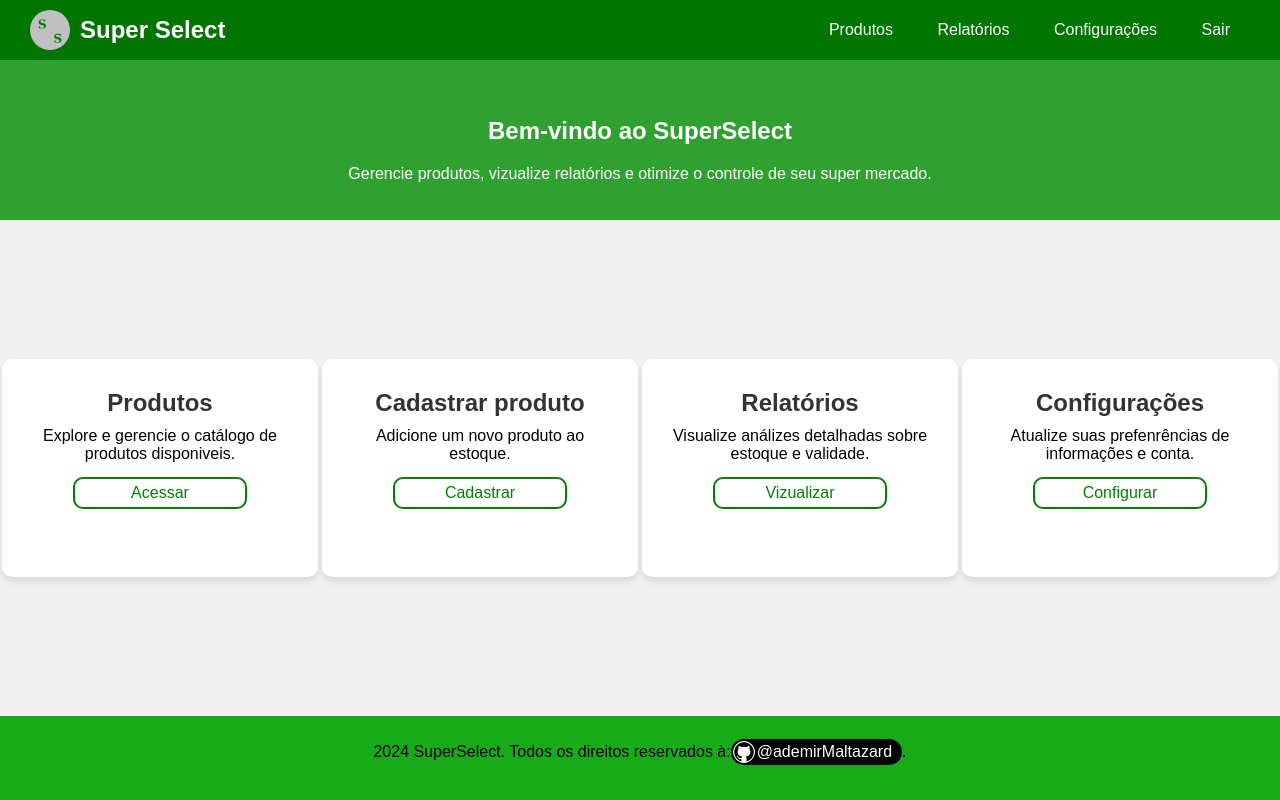
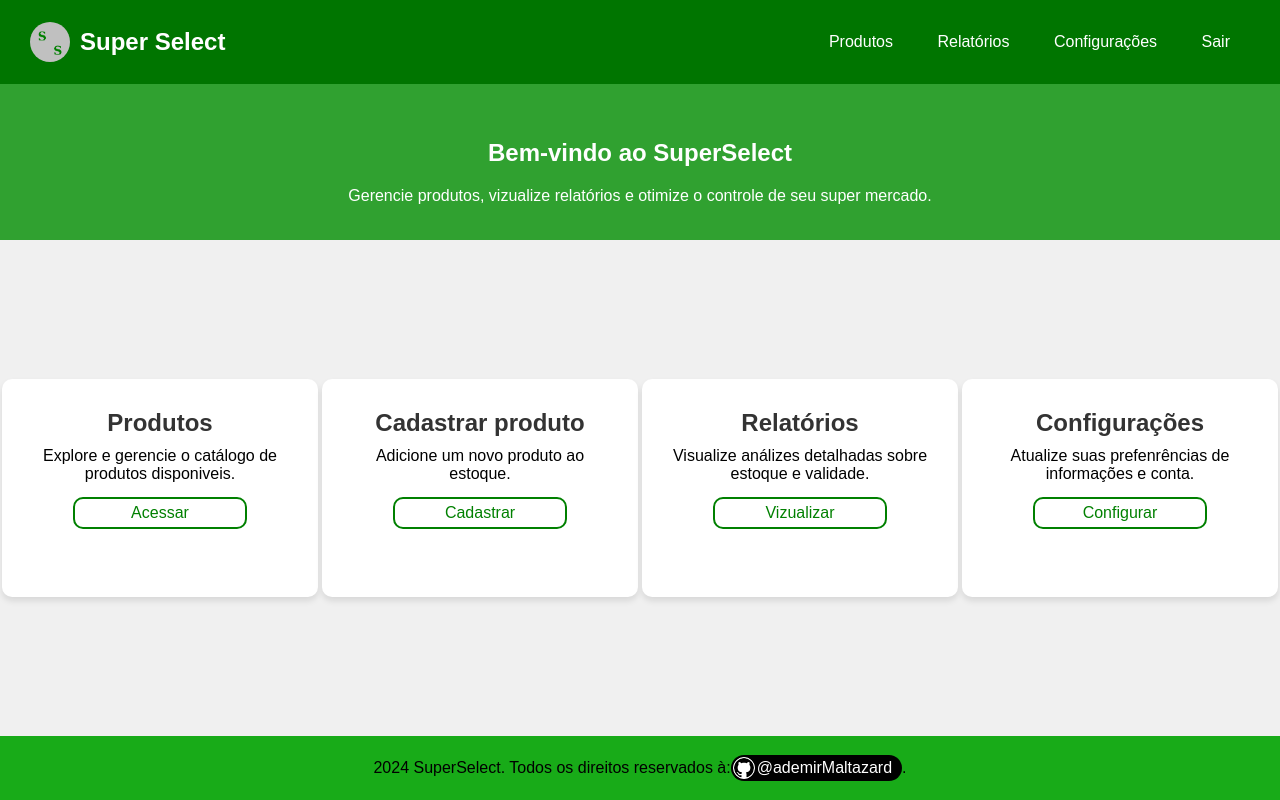
Before and after one commit to ademirMaltazard/Projeto-SuperSelect, a Flask app: page / in a window 1280 px wide. Run offline with Flask 3, Linux system fonts and the light colour scheme.

Commit message:
ajustes no layout da pagina

```diff
--- a/static/css/base.css
+++ b/static/css/base.css
@@ -6,7 +6,7 @@
 
 body {
     background-color: #18ab18;
-    height: 100%;
+    height: 100vh;
     display: flex;
     flex-direction: column;
     font-family: Arial, sans-serif;
@@ -15,6 +15,7 @@ body {
 main {
     background-color: #e1e1e1;
     display: flex;
+    min-height: 80vh;
     flex-direction: column;
     align-items: center;
     text-align: center;
@@ -27,6 +28,8 @@ nav {
     align-items: center;
     justify-content: space-between;
     padding: 10px 30px;
+    min-height: 5vh;
+    height: 8vh;
 }
 
 .logo-area {
@@ -249,12 +252,12 @@ td a {
 
 footer {
     width: 100vw;
-    min-height: 9vh;
+    min-height: 5vh;
+    height: 8vh;
     display: flex;
     text-align: center;
     justify-content: center;
     align-items: center;
-    height: inherit;
 }
 
 .link-github {
```
